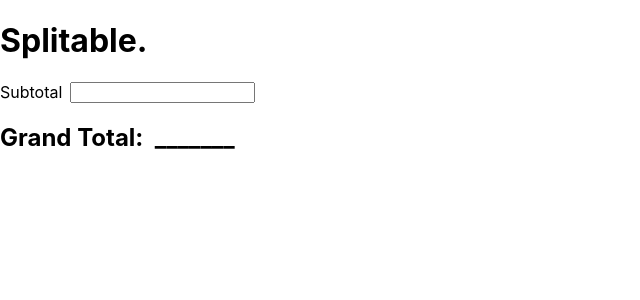
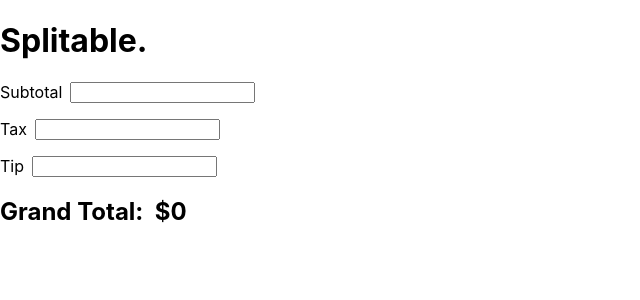
Before and after one commit to obliviga/splitable-react, a React (Create React App) app: page / in a window 1280 px wide. Shown: the top 300 px of the page, without its empty margins (0-640 px from the left). Built offline with nearby package versions, Linux system fonts and the light colour scheme.

Commit message:
adding tip and tax fields

```diff
--- a/src/components/Main/Main.js
+++ b/src/components/Main/Main.js
@@ -8,48 +8,67 @@
 
     this.state = {
       subtotal: '',
+      tax: '',
+      tip: '',
     };
   }
 
-  updatesubtotal(event) {
+  updateSubtotal(event) {
     this.setState({
       subtotal: event.target.value,
     });
   }
 
+  updateTax(event) {
+    this.setState({
+      tax: event.target.value,
+    });
+  }
+
+  updateTip(event) {
+    this.setState({
+      tip: event.target.value,
+    });
+  }
+
   render() {
-    const { subtotal } = this.state;
+    const {
+      subtotal,
+      tax,
+      tip,
+    } = this.state;
 
-    let total = subtotal;
+    const total = +subtotal + +tax + +tip;
 
-    if (subtotal === '') {
-      total = '_______';
-    }
+    // if (subtotal === '') {
+    //   total = '0';
+    // }
 
     return (
       <main>
         <Input
           label="Subtotal"
-          min="0"
           value={subtotal}
-          onChange={event => this.updatesubtotal(event)}
+          onChange={event => this.updateSubtotal(event)}
         />
-        {/* <Input
+        <Input
           label="Tax"
-          min="0"
+          value={tax}
+          onChange={event => this.updateTax(event)}
         />
         <Input
           label="Tip"
-          min="0"
-        /> */}
+          value={tip}
+          onChange={event => this.updateTip(event)}
+        />
         <h2>
           Grand Total:
-          &nbsp;
+          &nbsp;$
           {total}
         </h2>
         {/* <ul>
           <li>
-
+            You tipped %{percentage}
           </li>
         </ul> */}
       </main>
```
